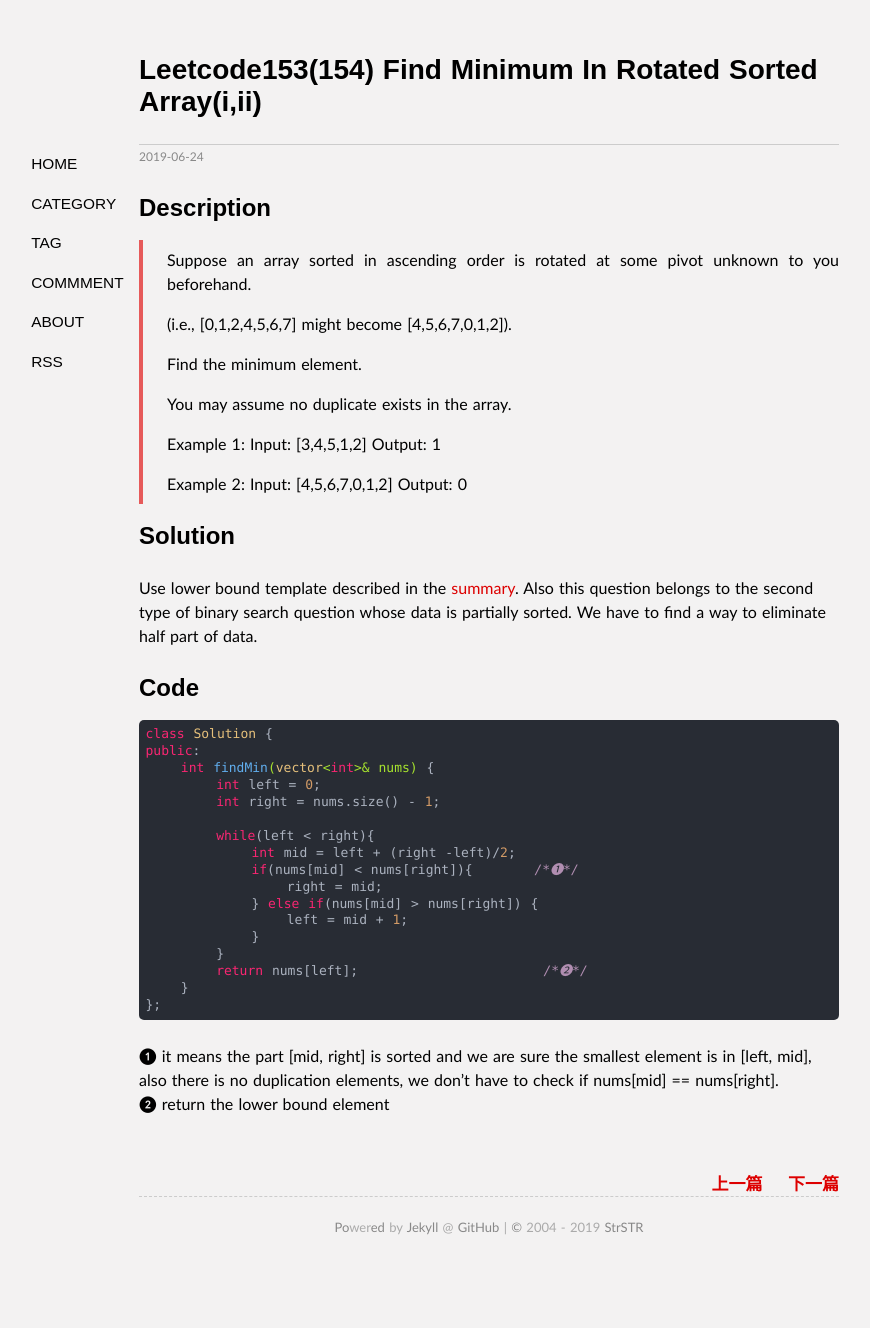
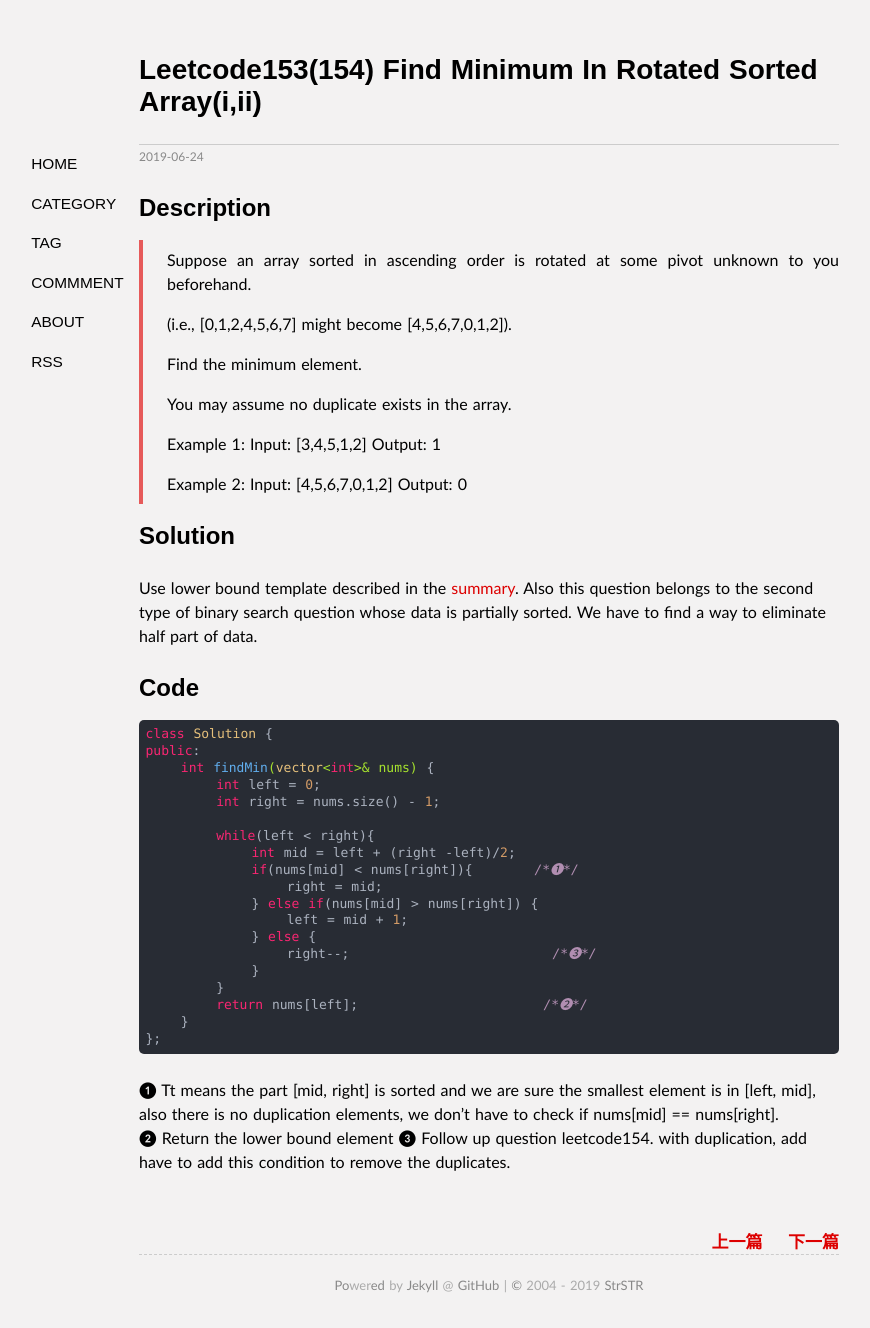
Before and after one commit to goingeast/goingeast.github.io, a Jekyll site: the page built from _posts/2019-06-24-Leetcode153(154)-Find-Minimum-in-Rotated-Sorted-Array(I,II).md, in a window 1280 px wide. Shown: the whole page, without its empty margins (151-1021 px from the left). Built offline with Jekyll 4.4.1, drawn with Linux system fonts in a browser that asks for light colours; our own code applies the rules of GitHub Pages for plain Markdown files; before the commit the page ends 1270 px from its top, so only the background shows below that.

Commit message:
Update 2019-06-24-Leetcode153(154)-Find-Minimum-in-Rotated-Sorted-Array(I,II).md

````diff
--- a/_posts/2019-06-24-Leetcode153(154)-Find-Minimum-in-Rotated-Sorted-Array(I,II).md
+++ b/_posts/2019-06-24-Leetcode153(154)-Find-Minimum-in-Rotated-Sorted-Array(I,II).md
@@ -32,11 +32,14 @@ public:
                 right = mid;
             } else if(nums[mid] > nums[right]) {
                 left = mid + 1;
+            } else {
+                right--;                       /*❸*/
             }
         }
         return nums[left];                     /*❷*/
     }
 };
 ```
-❶ it means the part [mid, right] is sorted and we are sure the smallest element is in [left, mid], also there is no duplication elements, we don't have to check if nums[mid] == nums[right].
-❷ return the lower bound element
+❶ Tt means the part [mid, right] is sorted and we are sure the smallest element is in [left, mid], also there is no duplication elements, we don't have to check if nums[mid] == nums[right].
+❷ Return the lower bound element
+❸ Follow up question leetcode154. with duplication, add have to add this condition to remove the duplicates.
````
